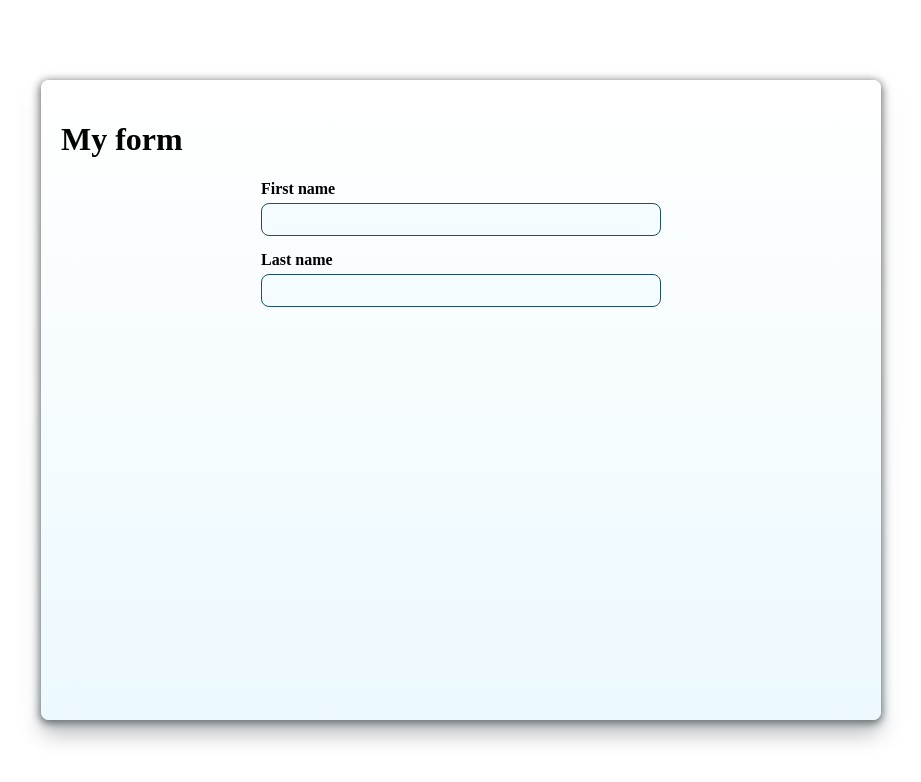
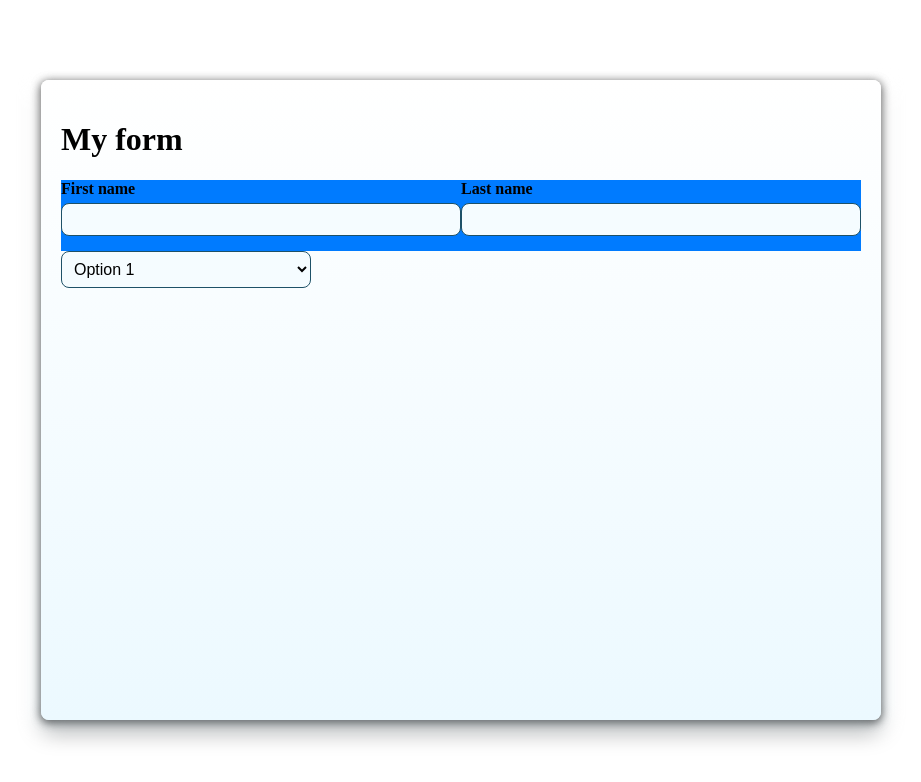
Before and after one commit to GabrielAccessmentSources/poolm-access, a React (Create React App) app: page / in a window 1280 px wide. Shown: the top 782 px of the page, without its empty margins (179-1100 px from the left). Built offline with nearby package versions, Linux system fonts and the light colour scheme; no server answers.

Commit message:
feat: updated styles

```diff
--- a/src/components/Selector/selector.css
+++ b/src/components/Selector/selector.css
@@ -5,4 +5,5 @@
     background-color: rgba(245, 252, 255, 1);
     padding: 8px;
     font-size: 16px;
+    width: 250px;
 }
--- a/src/components/TextInput/form.css
+++ b/src/components/TextInput/form.css
@@ -3,6 +3,7 @@
     flex-direction: column;
     max-width: 400px;
     margin: auto;
+    flex: 1;
 }
 
 .form-group {
@@ -17,14 +18,16 @@ label {
 .input-container {
     display: flex;
     flex-direction: column;
+    width: 100%;
 }
 
 .input {
+    flex: 1;
     padding: 8px;
     border: 1px solid rgba(30, 81, 103, 1);
     border-radius: 8px;
     background-color: rgba(245, 252, 255, 1);
-    margin-top: 5px; /* Add margin to separate input and error message */
+    margin-top: 5px;
 }
 
 .error {
@@ -40,5 +43,5 @@ button {
     border: none;
     border-radius: 4px;
     cursor: pointer;
-    margin-top: 10px; /* Add margin to separate the button from the form group */
+    margin-top: 10px;
 }
--- a/src/pages/App.js
+++ b/src/pages/App.js
@@ -5,6 +5,7 @@ import { fetchFilms } from "../ducks/actions/fetchFilms";
 import { Card } from "../components/Card/Card";
 import { TextInput } from "../components/TextInput/TextInput";
 import "./app.css";
+import { Selector } from "../components/Selector/Selector";
 
 const App = () => {
     const dispatch=  useDispatch();
@@ -23,8 +24,11 @@ const App = () => {
     <>
         <Card>
             <h1>My form</h1>
-            <TextInput type="name"/>
-            <TextInput type="surname"/>
+            <div className="input-row">
+                <TextInput type="name"/>
+                <TextInput type="surname"/>
+            </div>
+            <Selector/>
         </Card>
     </>
   );
--- a/src/pages/app.css
+++ b/src/pages/app.css
@@ -14,6 +14,7 @@
 
 .input-row {
     display: flex;
+    background-color: #007bff;
     flex-direction: row;
     justify-content: space-between;
 }
```
